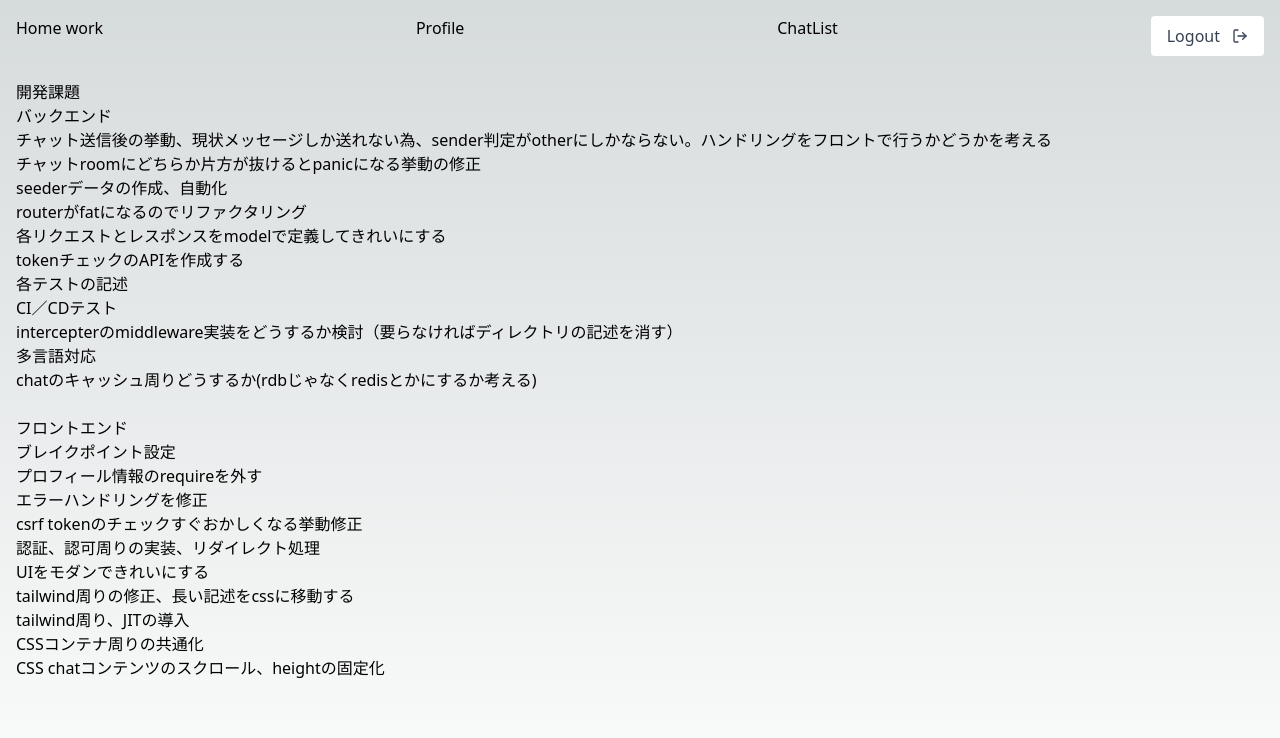
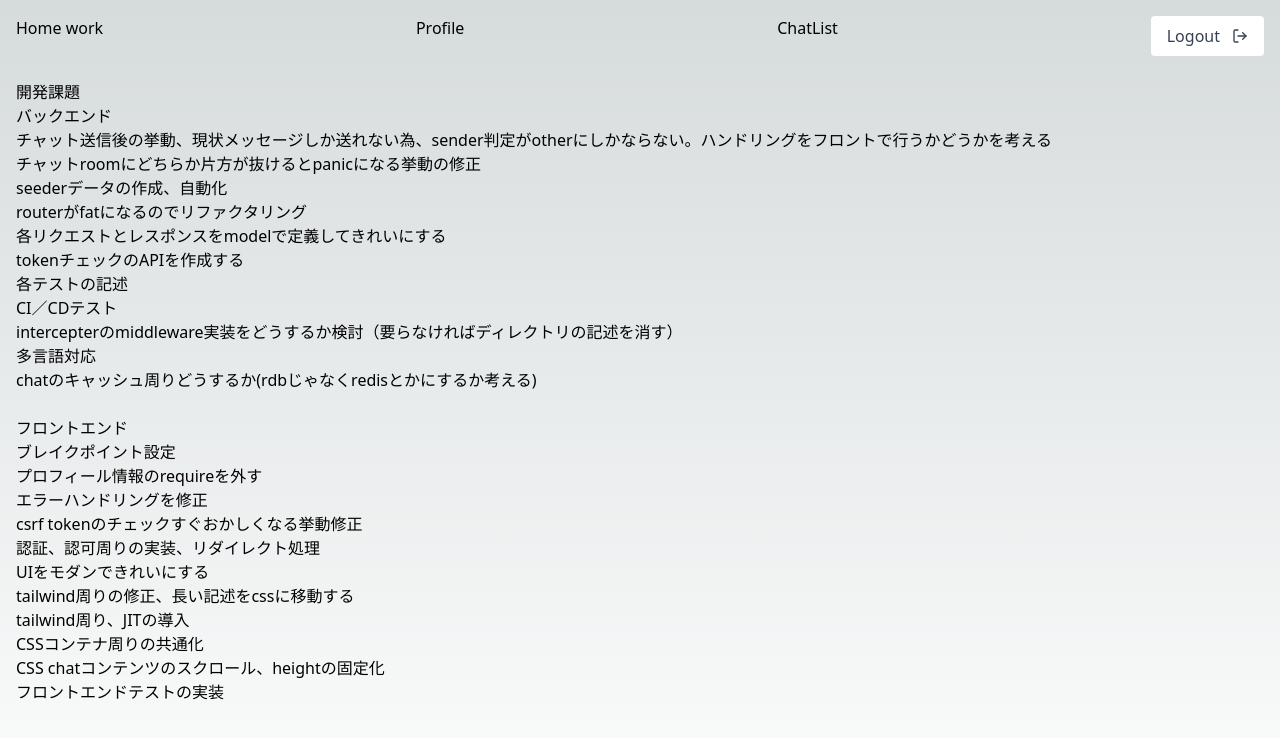
Before and after one commit to hiroky1983/homework-client, a Next.js app: page /top in a window 1280 px wide. Shown: the top 738 px of the page. Built offline with nearby package versions, Linux system fonts and the light colour scheme.

Commit message:
todo追加

```diff
--- a/src/screens/TopScreen.tsx
+++ b/src/screens/TopScreen.tsx
@@ -34,6 +34,7 @@ export const TopScreen = () => {
         <li>tailwind周り、JITの導入</li>
         <li>CSSコンテナ周りの共通化</li>
         <li>CSS chatコンテンツのスクロール、heightの固定化</li>
+        <li>フロントエンドテストの実装</li>
         <li></li>
       </ul>
       <div className="hidden"></div>
```
